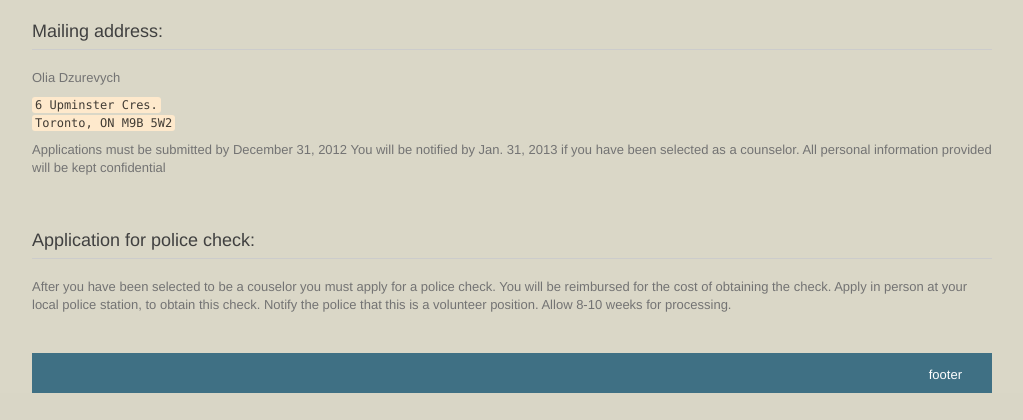
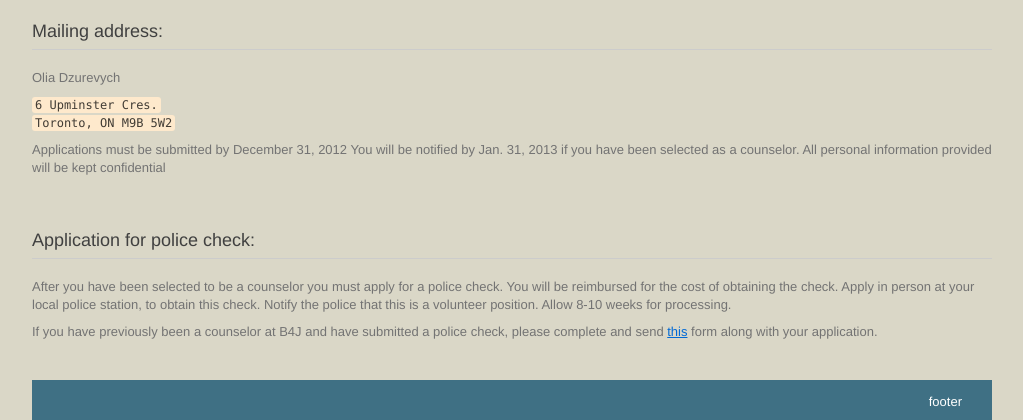
Before and after one commit to volodymyr-volynets/b4j, a PHP site: page /counselors.html in a window 1280 px wide. Shown: the part 788-1208 px from the top of the page, without its empty margins (128-1151 px from the left). Before the commit the page ends 1181 px from the top, so only its background shows below. Run offline with PHP 8.4, Linux system fonts and the light colour scheme.

Commit message:
add polic check declaration document

```diff
--- a/counselors.html
+++ b/counselors.html
@@ -81,9 +81,10 @@ All personal information provided will be kept confidential</p>
 <br><br>
 <h3>Application for police check:</h3>
 <hr>
-<p>After you have been selected to be a couselor you must apply for a police check.
+<p>After you have been selected to be a counselor you must apply for a police check.
 You will be reimbursed for the cost of obtaining the check.
 Apply in person at your local police station, to obtain this check. Notify the police that this is a volunteer position. Allow 8-10 weeks for processing.</p>
+<p>If you have previously been a counselor at B4J and have submitted a police check, please complete and send <a href="resources/Police Check Declaration.pdf">this</a> form along with your application.<p>
                     </div>
                 </div>
             </div>
--- a/css/styles.css
+++ b/css/styles.css
@@ -143,6 +143,8 @@ body {
   margin-top: 1px;
   position: relative;
   cursor: pointer;
+  border-bottom-left-radius: 4px;
+  border-top-left-radius: 4px;
 }
 #side-tabs ul li a {
   display: block;
--- a/css/styles.less
+++ b/css/styles.less
@@ -149,6 +149,8 @@ html, body {
             margin-top: 1px;
             position: relative;
             cursor: pointer;
+            border-bottom-left-radius: 4px;
+            border-top-left-radius: 4px;
             a {
                 display: block;
                 width: 100%;
```
Also changed, not shown: 1 other file.
